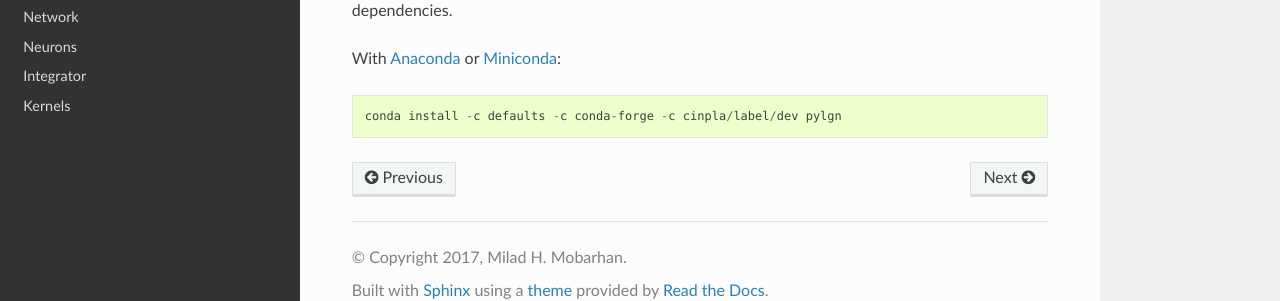
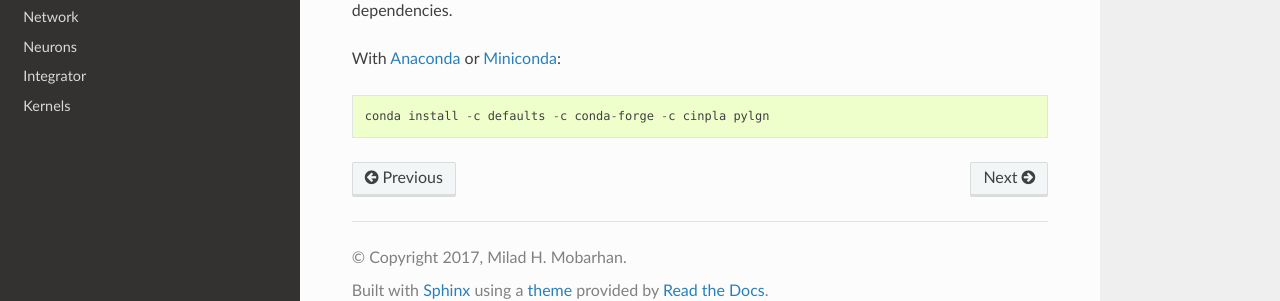
Before and after one commit to miladh/pylgn, a Sphinx documentation site: the page built from docs/source/installation.rst, in a window 1280 px wide. Shown: the part 241-542 px from the top of the page. Built offline with Sphinx 7.4.7 and the Read the Docs theme 2.0.0, drawn with Linux system fonts in a browser that asks for light colours.

Commit message:
updates in doc

```diff
--- a/docs/source/installation.rst
+++ b/docs/source/installation.rst
@@ -12,4 +12,4 @@ It’s strongly recommended that you use Anaconda to install h5py along with its
 With `Anaconda <http://continuum.io/downloads>`_ or
 `Miniconda <http://conda.pydata.org/miniconda.html>`_::
 
-    conda install -c defaults -c conda-forge -c cinpla/label/dev pylgn
+    conda install -c defaults -c conda-forge -c cinpla pylgn
--- a/docs/source/quick.rst
+++ b/docs/source/quick.rst
@@ -10,7 +10,7 @@ Install
 With `Anaconda <http://continuum.io/downloads>`_ or
 `Miniconda <http://conda.pydata.org/miniconda.html>`_::
 
-    conda install -c defaults -c conda-forge -c cinpla/label/dev pylgn
+    conda install -c defaults -c conda-forge -c cinpla pylgn
 
 
 Minimal example
```
